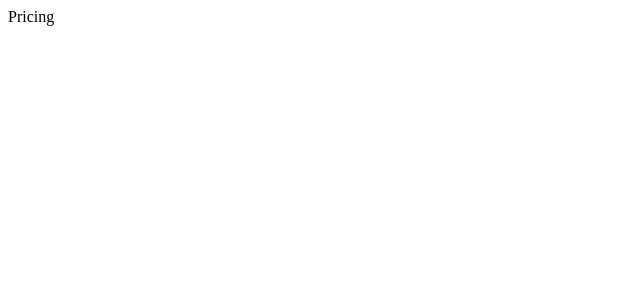
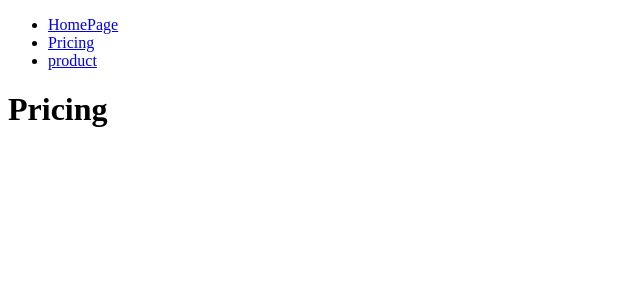
Before and after one commit to Awointa/worldwise, a React (Vite) app: page /pricing in a window 1280 px wide. Shown: the top 300 px of the page, without its empty margins (0-640 px from the left). Built offline with nearby package versions, Linux system fonts and the light colour scheme.

Commit message:
Imported and displayed the NavLink component in each page

```diff
--- a/src/pages/HomePage.jsx
+++ b/src/pages/HomePage.jsx
@@ -1,9 +1,11 @@
 import { Link } from "react-router-dom";
+import PageNav from "../components/PageNav";
 
 export default function HomePage() {
 	return (
 		<div>
 			{" "}
+			<PageNav />
 			<h1>HomePage</h1>
 			<Link to="/pricing">pricing</Link>
 		</div>
--- a/src/pages/Pricing.jsx
+++ b/src/pages/Pricing.jsx
@@ -1,3 +1,10 @@
+import PageNav from "../components/PageNav";
+
 export default function Pricing() {
-	return <div>Pricing</div>;
+	return (
+		<div>
+			<PageNav />
+			<h1>Pricing</h1>
+		</div>
+	);
 }
--- a/src/pages/Product.jsx
+++ b/src/pages/Product.jsx
@@ -1,3 +1,10 @@
+import PageNav from "../components/PageNav";
+
 export default function product() {
-	return <div>Product</div>;
+	return (
+		<div>
+			<PageNav />
+			<h1>Product</h1>
+		</div>
+	);
 }
```
